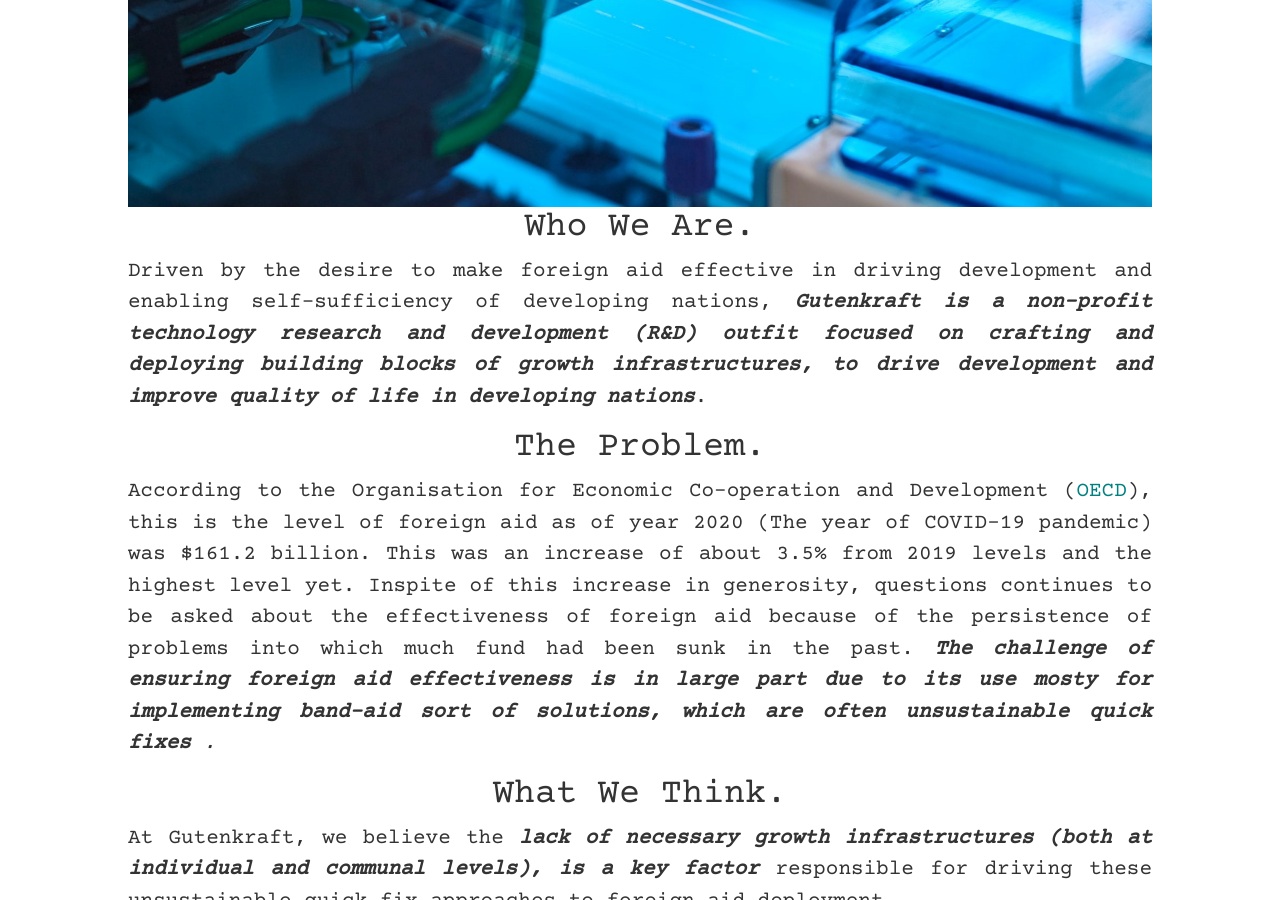
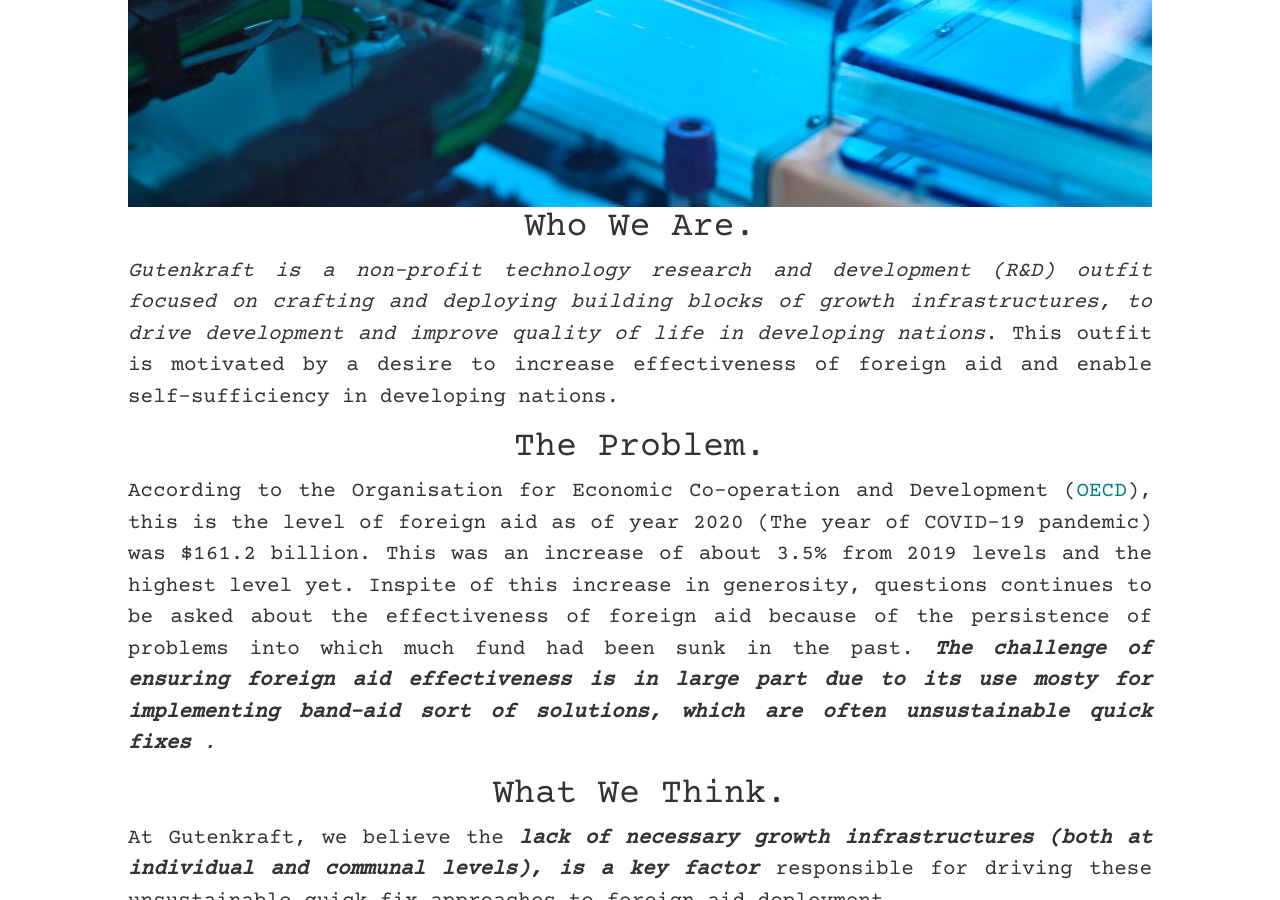
Before and after one commit to oferonmi/datafilik.github.io, a Jekyll site: the page built from index.html, in a window 1280 px wide and 900 px high, scrolled down 696 px. Built offline with Jekyll 4.4.1, drawn with Linux system fonts in a browser that asks for light colours; some web fonts are replaced.

Commit message:
content update

```diff
--- a/index.html
+++ b/index.html
@@ -13,7 +13,7 @@ title: Gutenkraft - Adapt and Innovate for growth
 	<h1 class="text-center">Who We Are.</h1>
 
 	<p class="fs-2" align="justify">
-		Driven by the desire to make foreign aid effective in driving development and enabling self-sufficiency of developing nations, <em><b>Gutenkraft is a non-profit technology research and development (R&D) outfit focused on crafting and deploying building blocks of growth  infrastructures, to drive development and improve quality of life in developing nations</b></em>.
+		<em>Gutenkraft is a non-profit technology research and development (R&D) outfit focused on crafting and deploying building blocks of growth  infrastructures, to drive development and improve quality of life in developing nations</em>. This outfit is motivated by a desire to increase effectiveness of foreign aid and enable self-sufficiency in developing nations.
 	</p>
 </section>
 
```
